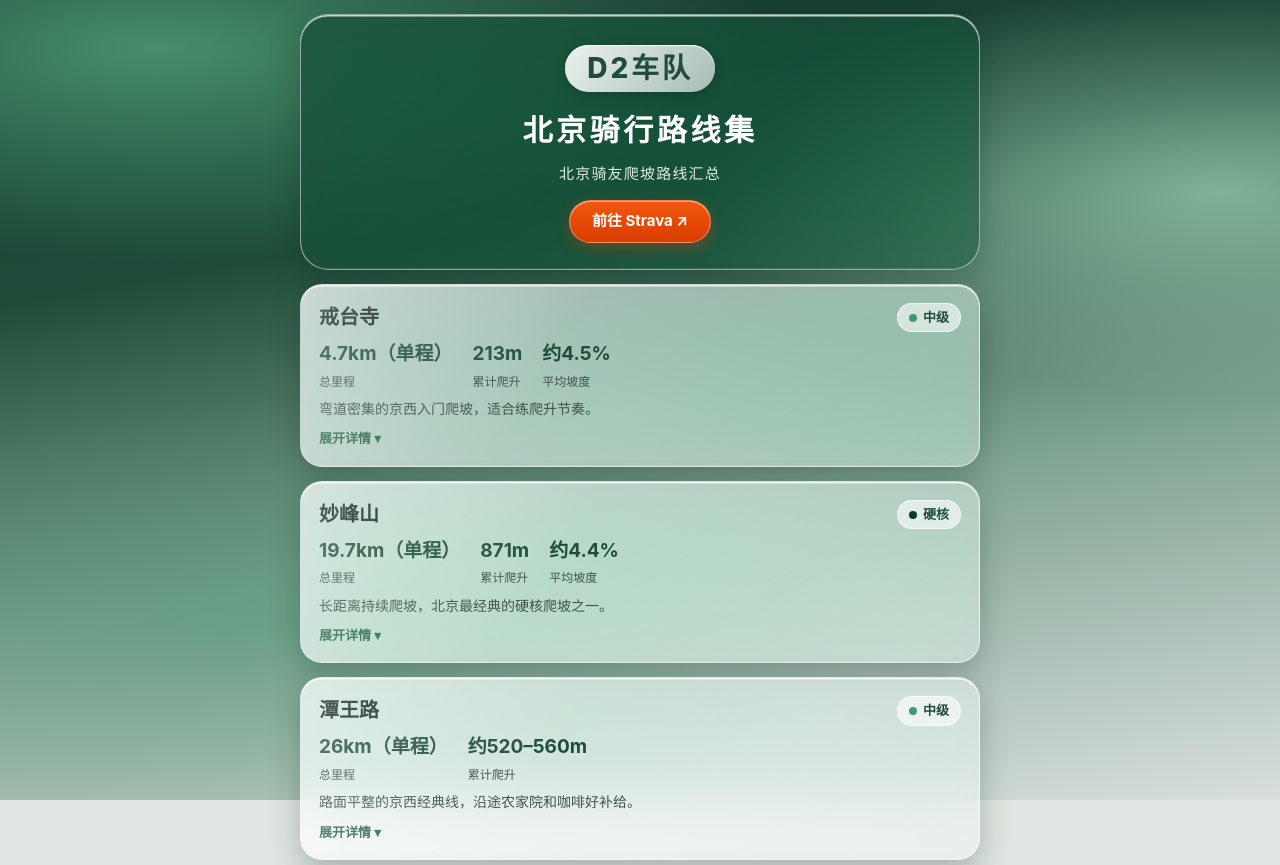
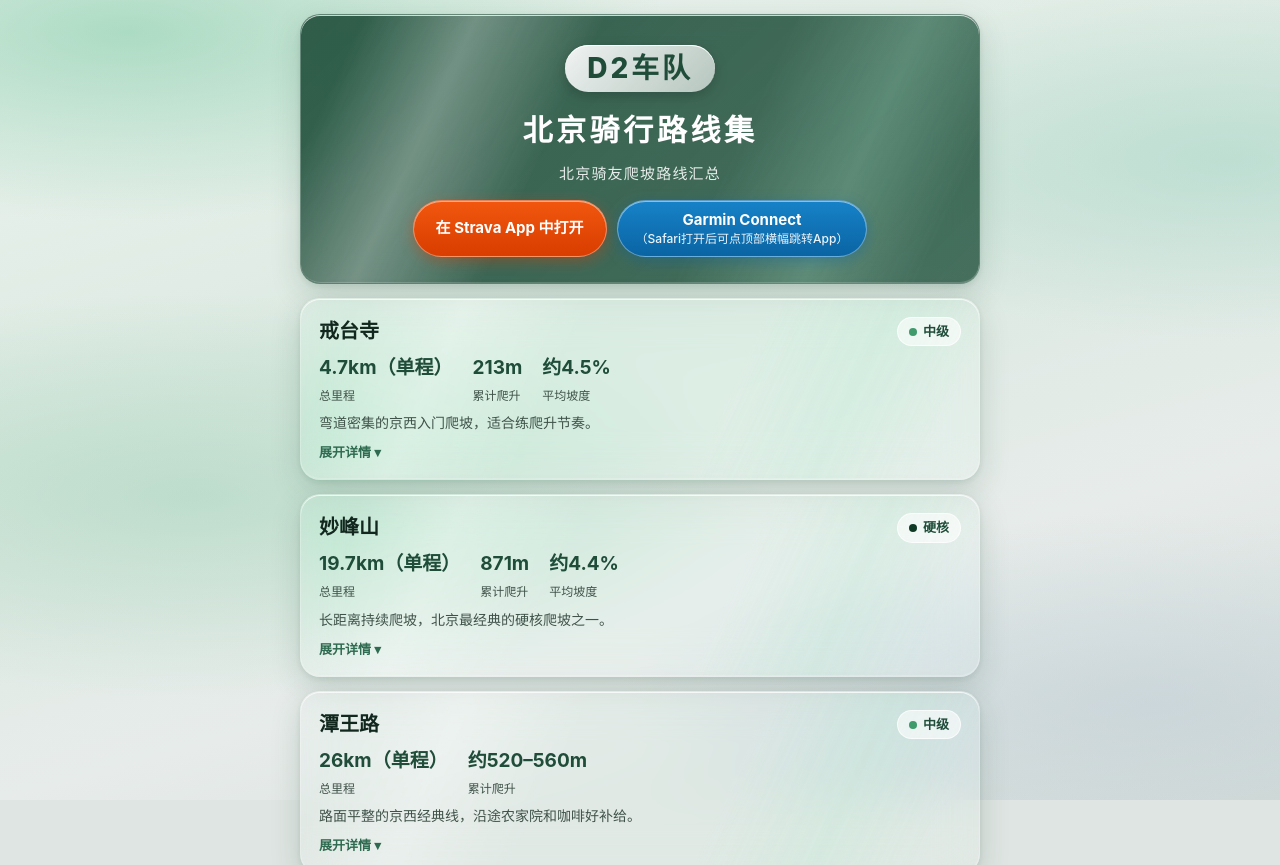
Before and after one commit to zaizai202105/D2, a plain HTML site: page riding.html in a window 1280 px wide. Shown: the top 865 px of the page. Drawn offline with Linux system fonts and the light colour scheme.

Commit message:
Update links and styles in riding.html

```diff
--- a/riding.html
+++ b/riding.html
@@ -3,25 +3,33 @@
 <head>
 <meta charset="UTF-8">
 <meta name="viewport" content="width=device-width, initial-scale=1, viewport-fit=cover">
-<meta name="theme-color" content="#12342a">
+<meta name="theme-color" content="#e9f0ec">
 <title>北京骑行路线集</title>
 <meta name="description" content="北京骑友爬坡路线汇总：戒台寺、妙峰山、潭王路、小老鼠、大杨山、红井路、黑峪口等经典路线。">
 <style>
 :root{--g:#1f4d3a;--g2:#2f6b50;--tx:#12281f;--mu:#3f5249;--glass:linear-gradient(135deg,rgba(255,255,255,.68),rgba(255,255,255,.38))}
 *{box-sizing:border-box;margin:0}
 body{font:16px/1.65 -apple-system,"SF Pro Text","PingFang SC","Microsoft YaHei","Noto Sans SC",sans-serif;color:var(--tx);-webkit-text-size-adjust:100%;min-height:100vh;background:#dfe5e2;padding:max(14px,env(safe-area-inset-top)) 14px calc(20px + env(safe-area-inset-bottom))}
-body::before{content:"";position:fixed;inset:0;z-index:-1;background:radial-gradient(70% 38% at 12% 6%,rgba(86,170,128,.75),transparent 70%),radial-gradient(60% 36% at 95% 24%,rgba(158,208,180,.7),transparent 70%),radial-gradient(70% 40% at 20% 78%,rgba(63,143,106,.4),transparent 70%),linear-gradient(170deg,#12342a 0%,#1f4d3a 30%,#7fa392 62%,#d9dfdc 100%)}
-header,.card,footer{max-width:680px;margin:0 auto 14px;border:1px solid rgba(255,255,255,.5);-webkit-backdrop-filter:blur(24px) saturate(180%);backdrop-filter:blur(24px) saturate(180%);box-shadow:inset 0 1.5px 0 rgba(255,255,255,.75),inset 0 -1px 0 rgba(255,255,255,.12),0 10px 30px rgba(7,30,21,.25)}
-header{border-radius:28px;background:linear-gradient(135deg,rgba(31,77,58,.78),rgba(31,77,58,.5));color:#fff;text-align:center;padding:30px 20px 26px}
-.card,footer{background:var(--glass);border-radius:22px}
+body::before{content:"";position:fixed;inset:0;z-index:-1;background:radial-gradient(60% 34% at 10% 4%,rgba(120,200,160,.55),transparent 70%),radial-gradient(55% 32% at 96% 20%,rgba(170,215,200,.6),transparent 70%),radial-gradient(65% 36% at 15% 62%,rgba(150,205,175,.45),transparent 70%),radial-gradient(60% 34% at 90% 88%,rgba(190,205,215,.55),transparent 70%),linear-gradient(165deg,#eef4f0 0%,#dbe9e1 40%,#e7ecea 70%,#d4dcd8 100%)}
+header,.card,footer{max-width:680px;margin:0 auto 14px;border:1px solid rgba(255,255,255,.22);border-radius:20px;-webkit-backdrop-filter:blur(20px) saturate(170%);backdrop-filter:blur(20px) saturate(170%);box-shadow:inset 0 1px 0 rgba(255,255,255,.75),inset 0 -1px 0 rgba(255,255,255,.18),0 10px 30px rgba(31,77,58,.18),0 2px 6px rgba(31,77,58,.1)}
+header{background:linear-gradient(135deg,rgba(31,77,58,.9),rgba(31,77,58,.78));color:#fff;text-align:center;padding:30px 20px 26px}
+.card,footer{background:rgba(255,255,255,.12)}
 h1{font-size:30px;letter-spacing:.12em;font-weight:800}
 header p{margin-top:6px;font-size:15px;color:rgba(255,255,255,.88);letter-spacing:.08em}
 .team{display:inline-block;background:linear-gradient(135deg,rgba(255,255,255,.92),rgba(255,255,255,.62));color:var(--g);font-weight:800;font-size:28px;line-height:1.4;letter-spacing:.1em;padding:4px 22px;border-radius:99px;margin-bottom:14px;box-shadow:inset 0 1px 0 #fff,0 4px 14px rgba(0,0,0,.2)}
-.strava{display:inline-block;margin-top:14px;color:#fff;background:linear-gradient(180deg,#f2570f,#d93d00);text-decoration:none;font-weight:700;font-size:15px;padding:8px 22px;border-radius:99px;border:1px solid rgba(255,255,255,.35);box-shadow:inset 0 1px 0 rgba(255,255,255,.5),0 4px 14px rgba(217,61,0,.4)}
+.links{display:flex;flex-wrap:wrap;justify-content:center;gap:10px;margin-top:14px}
+.strava{display:flex;align-items:center;justify-content:center;color:#fff;background:linear-gradient(180deg,#f2570f,#d93d00);text-decoration:none;font-weight:700;font-size:15px;padding:8px 22px;border-radius:99px;border:1px solid rgba(255,255,255,.35);box-shadow:inset 0 1px 0 rgba(255,255,255,.5),0 4px 14px rgba(217,61,0,.4)}
 .strava:active{background:#b83900}
+.garmin{display:block;text-align:center;color:#fff;background:linear-gradient(180deg,#1782c8,#0a64a3);text-decoration:none;font-weight:700;font-size:15px;line-height:1.35;padding:9px 18px;border-radius:99px;border:1px solid rgba(255,255,255,.35);box-shadow:inset 0 1px 0 rgba(255,255,255,.5),0 4px 14px rgba(10,100,163,.4)}
+.garmin small{display:block;font-size:12px;font-weight:500;opacity:.92}
+.garmin:active{background:#085285}
+.garmin:focus-visible{outline:3px solid var(--g2);outline-offset:2px}
 main{max-width:680px;margin:0 auto}
 .card{position:relative;overflow:hidden}
-.card::after{content:"";position:absolute;inset:0;border-radius:inherit;pointer-events:none;background:linear-gradient(120deg,rgba(255,255,255,.28),transparent 38%)}
+header,footer{position:relative;overflow:hidden}
+header::before,.card::before,footer::before{content:"";position:absolute;inset:0;z-index:-1;border-radius:inherit;pointer-events:none;mix-blend-mode:screen;opacity:.6;transition:opacity .3s ease;background:linear-gradient(115deg,rgba(255,255,255,0) 8%,rgba(255,255,255,.5) 22%,rgba(255,255,255,0) 38%,rgba(255,255,255,0) 62%,rgba(170,230,200,.4) 78%,rgba(255,255,255,0) 92%)}
+@media (hover:hover){header:hover::before,.card:hover::before,footer:hover::before{opacity:1}}
+@media (prefers-reduced-motion:reduce){header::before,.card::before,footer::before{transition:none}}
 summary{list-style:none;cursor:pointer;padding:16px 18px;display:block;transition:transform .15s}
 summary::-webkit-details-marker{display:none}
 summary:active{transform:scale(.985)}
@@ -79,7 +87,8 @@ dialog[open]{animation:p .25s ease-out}
   <button class="team" id="teamBtn" aria-haspopup="dialog">D2车队</button>
   <h1>北京骑行路线集</h1>
   <p>北京骑友爬坡路线汇总</p>
-  <a class="strava" href="https://www.strava.com" target="_blank" rel="noopener">前往 Strava ↗</a>
+  <div class="links"><a class="strava" href="strava://">在 Strava App 中打开</a>
+  <a class="garmin" target="_blank" rel="noopener" href="https://connect.garmin.cn/modern/courses">Garmin Connect<small>（Safari打开后可点顶部横幅跳转App）</small></a></div>
 </header>
 <main id="list"></main>
 <footer><strong>安全提示：</strong>路线里程、爬升为骑友路书参考值，仅供参考；骑行务必佩戴头盔，注意观察大车弯道，遵守交通法规，量力而行。</footer>
```
